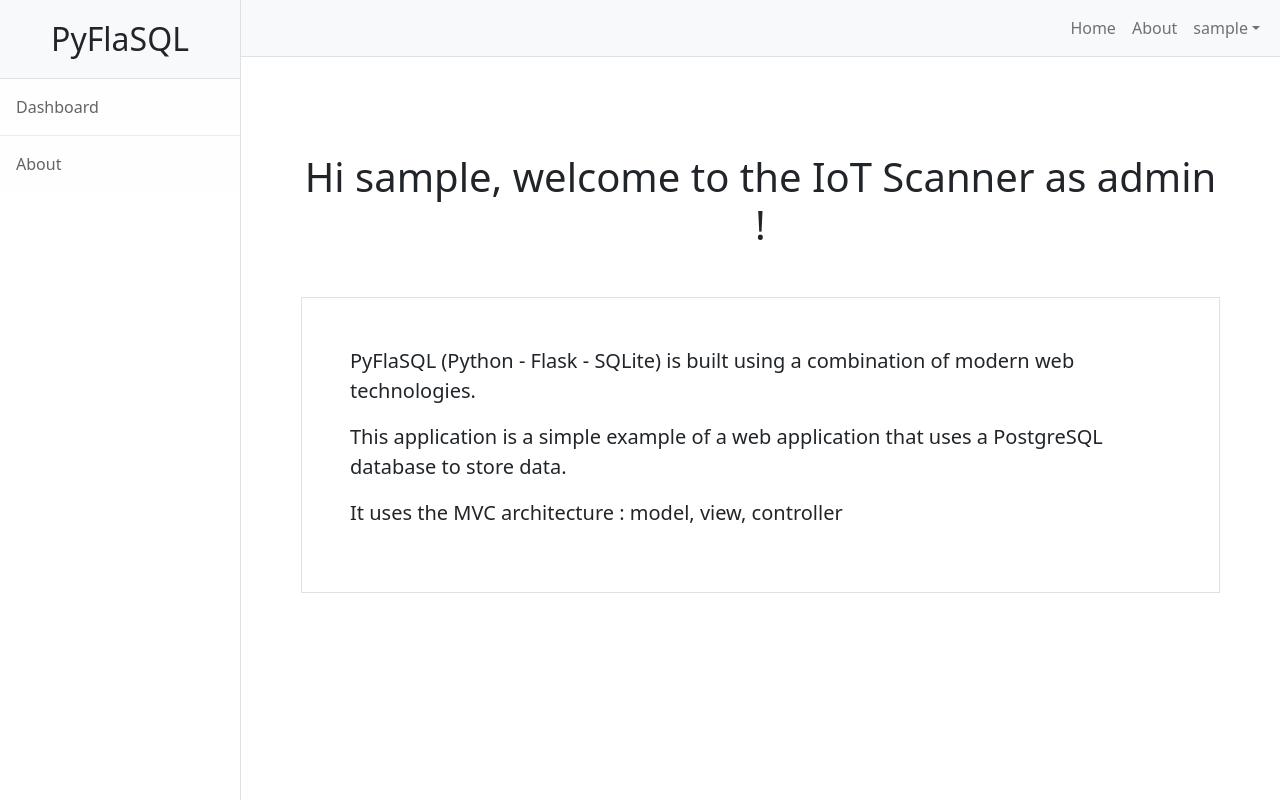
After one commit to noebackert/IoT-scanner, a Flask app: template app/view/templates/dashboard_admin.html in a window 1280 px wide. The commit adds this page. Run offline with Flask 3, Linux system fonts and the light colour scheme; the template is opened without the code that fills it: most values are stand-ins (such as "Sample title", 1, 10 or a date in 2020); parts of the project's set-up code (start-up, migrations or seed data) failed here and were passed over; some libraries are stand-ins or nearby versions.

Commit message:
Ajout roles dashboard

```diff
--- a/app/models/app.py
+++ b/app/models/app.py
@@ -5,7 +5,7 @@ from flask import Flask, render_template, url_for, redirect
 from flask_login import UserMixin, login_user, LoginManager, login_required, logout_user, current_user
 from flask_bcrypt import Bcrypt
 import os
-from .sql import db, UserDB
+from .sql import db, UserDB, create_admin
 
 class PyFlaSQL():
     """Create the application PyFlaSQL"""
@@ -13,12 +13,13 @@ class PyFlaSQL():
         self.myapp = self.create_app("config")  # Creating the app using the config file
         with self.myapp.app_context():
             db.create_all()
+            create_admin()
+
         # debug - print the URL map of blueprint (check the console)
         # print(self.myapp.url_map)
         self.login_manager = LoginManager()
         self.login_manager.init_app(self.myapp)
         self.login_manager.login_view = 'blueprint.login'
-
         @self.login_manager.user_loader
         def load_user(user_id):
             return UserDB.query.get(int(user_id))
@@ -29,7 +30,6 @@ class PyFlaSQL():
         db.init_app(app)
         app.config['DEBUG'] = True  # Force debug mode for testing
 
-
         from ..view.routes.blueprint import blueprint
 
         app.register_blueprint(blueprint, url_prefix='/')
--- /dev/null
+++ b/app/view/templates/dashboard_admin.html
@@ -0,0 +1,27 @@
+<!--
+This file is part of PyFlaSQL.
+Original author: Raphael Viera (raphael.viera@emse.fr)
+License: check the LICENSE file.
+-->
+{% extends "base.html" %}
+{% block title %}IoT Scanner{% endblock %}
+{% block content %}
+<div class="container p-5 my-5">
+    <!-- Main Title -->
+    <h1 class="text-center">Hi {{username}}, welcome to the IoT Scanner as admin !</h1>
+    <div class="container p-5 my-5 border">
+        <!-- Description -->
+        <p class="lead">
+            PyFlaSQL (Python - Flask - SQLite) is built using a combination of modern web technologies.
+        </p>
+        <p class="lead">
+            This application is a simple example of a web application that uses a PostgreSQL database to store data.
+        </p>
+        <p class="lead">
+            It uses the MVC architecture : model, view, controller
+        </p>
+    </div>
+
+
+</div>
+{% endblock %}
--- a/app/view/templates/dashboard.html
+++ b/app/view/templates/dashboard_guest.html
@@ -4,11 +4,11 @@ Original author: Raphael Viera (raphael.viera@emse.fr)
 License: check the LICENSE file.
 -->
 {% extends "base.html" %}
-{% block title %}PyFlaSQL{% endblock %}
+{% block title %}IoT Scanner{% endblock %}
 {% block content %}
 <div class="container p-5 my-5">
     <!-- Main Title -->
-    <h1 class="text-center">{{username}}, welcome to PyFlaSQL!</h1>
+    <h1 class="text-center">Hi {{username}}, welcome to the IoT Scanner as a guest</h1>
     <div class="container p-5 my-5 border">
         <!-- Description -->
         <p class="lead">
--- a/app/view/templates/index.html
+++ b/app/view/templates/index.html
@@ -24,7 +24,7 @@
       </header>
 
       <main role="main" class="inner cover">
-        <h1 class="cover-heading">PyFlaSQL</h1>
+        <h1 class="cover-heading">IoT Scanner Application & IDS</h1>
 
 
 
@@ -32,7 +32,7 @@
 
       <footer class="mastfoot mt-auto">
         <div class="inner" style="width: 100%;">
-          <p>Noé Backert 2024, Tous droits réservés</p>
+          <p>Noé Backert 2024, All rights reserved</p>
         </div>
       </footer>
     </div>
--- a/app/view/templates/login.html
+++ b/app/view/templates/login.html
@@ -19,7 +19,7 @@ License: check the LICENSE file.
     <div class="container mt-5">
         <div class="row justify-content-center">
             <div class="col-md-6 col-lg-4">
-                <h1 class="text-center mb-4">COMIF</h1>
+                <h1 class="text-center mb-4">Access to the app</h1>
                 <hr>
                 {% with messages = get_flashed_messages(with_categories=true) %}
                 {% if messages %}
```
Also changed, not shown: app/controllers/controller.py (+16 -12 lines), app/models/sql.py (+13 -1 lines).
